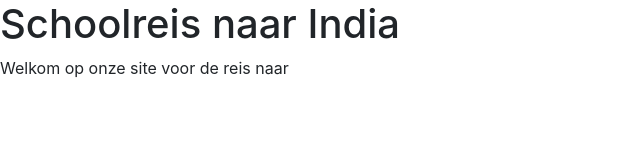
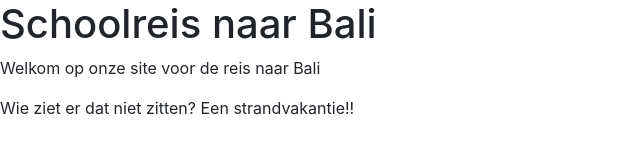
Before and after one commit to melissadebel/Reis-website, a plain HTML site: page Styles/Index.html in a window 1280 px wide. Shown: the whole page, without its empty margins (0-640 px from the left). Drawn offline with nearby package versions, Linux system fonts and the light colour scheme.

Commit message:
Update homepage

```diff
--- a/Styles/Index.html
+++ b/Styles/Index.html
@@ -13,8 +13,9 @@
 </head>
 
 <body>
-    <h1>Schoolreis naar India</h1>
-    <p>Welkom op onze site voor de reis naar </p>
+    <h1>Schoolreis naar Bali</h1>
+    <p>Welkom op onze site voor de reis naar Bali</p>
+    <p>Wie ziet er dat niet zitten? Een strandvakantie!!</p>
 
 
 
```
